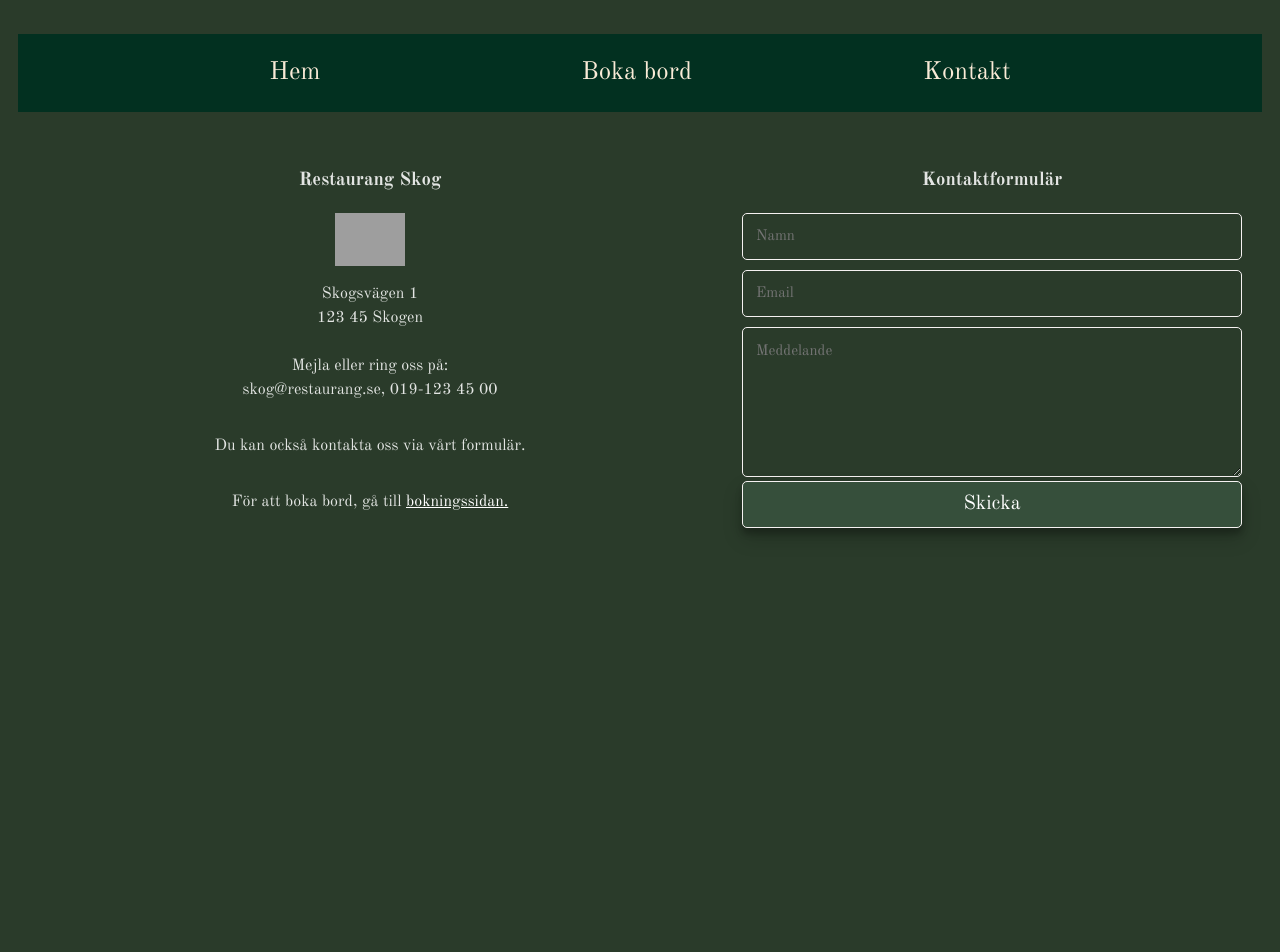
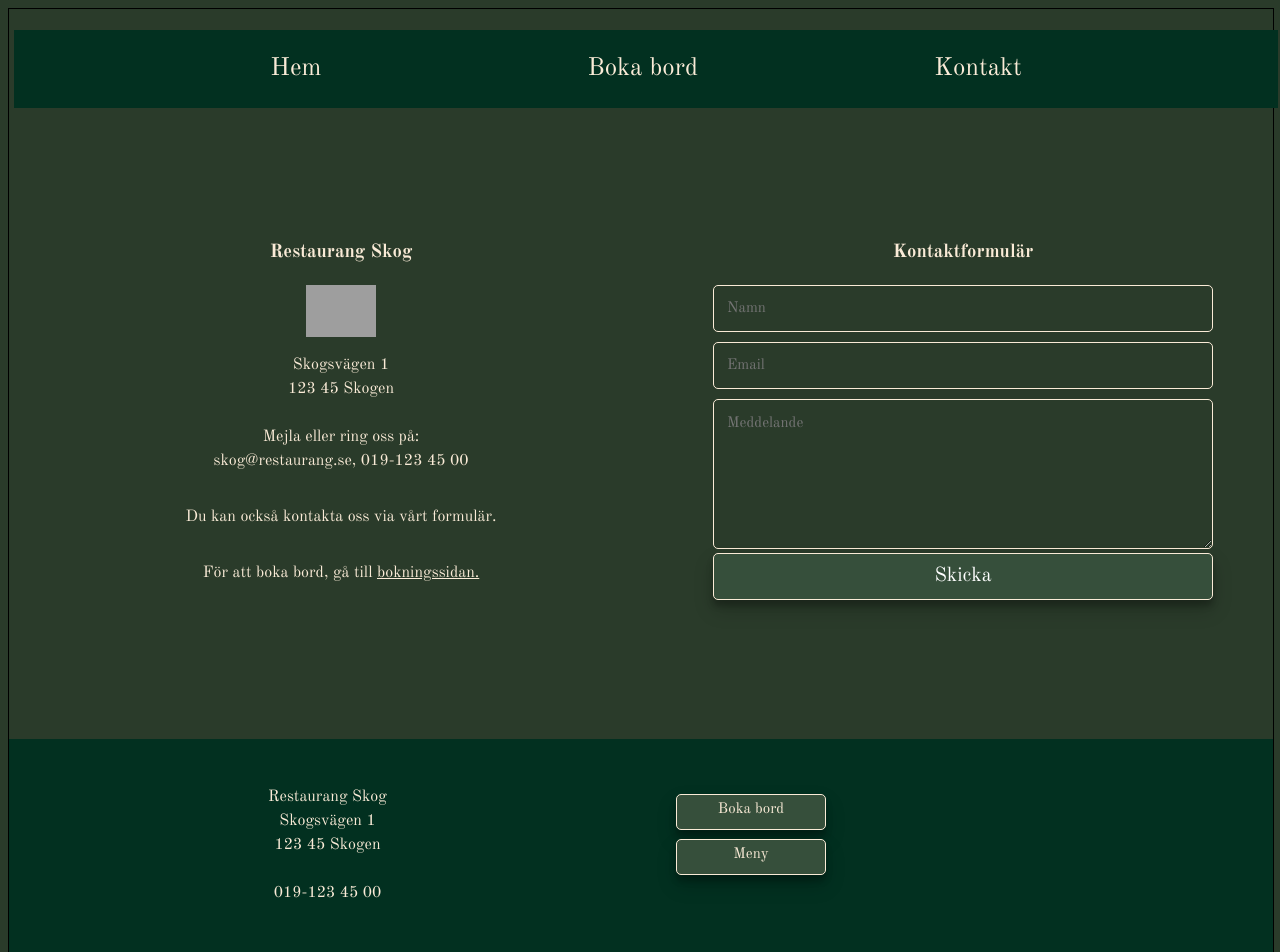
Before and after one commit to Medieinstitutet/the-restaurant-dream-team-6, a React (Vite) app: page /contact in a window 1280 px wide. Shown: the top 952 px of the page. Before the commit the page ends 800 px from the top, so only its background shows below. Built offline with nearby package versions, Linux system fonts and the light colour scheme; grey boxes are pictures that could not be loaded.

Commit message:
added footer and styling and also  made som changes to layout and contactpage.

```diff
--- /dev/null
+++ b/src/components/Footer.tsx
@@ -0,0 +1,26 @@
+
+import { Link } from "react-router-dom";
+
+export const Footer = () => {
+
+  return (
+    <>
+      <div className="wrapper">
+        <div className="footer">
+          <p className="adress">
+            Restaurang Skog <br />
+            Skogsvägen 1 <br />
+            123 45 Skogen <br />
+            <br />
+            019-123 45 00
+          </p>
+          <p className="links">
+            <button><Link to ="/booking">Boka bord</Link></button>
+            <button><Link to ="/menu">Meny</Link></button>
+          </p>
+        </div>
+        <p className="copy">&copy; Skog 2024. All rights reserved.</p>
+      </div>
+    </>
+  );
+};
--- a/src/index.scss
+++ b/src/index.scss
@@ -1,29 +1,22 @@
 
 #root {
-  max-width: 1280px;
+  // max-width: 1280px;
   margin: 0 auto;
-  // padding: 2rem;
-  padding: 10px;
+  padding: 0;
   text-align: center;
+  border: 1px solid black;
+
 }
 
 
-:root {
+body {
   font-family:"Old Standard TT", serif;
   line-height: 1.5;
-  font-weight: 400;
-
-  color-scheme: light dark;
-  color: rgba(255, 255, 255, 0.87);
+   color: antiquewhite;
   background-color: #2a3b2a;
-
-  font-synthesis: none;
-  text-rendering: optimizeLegibility;
-  -webkit-font-smoothing: antialiased;
-  -moz-osx-font-smoothing: grayscale;
 }
 
 a {
-  color: white;
+  color: antiquewhite;
 
 }
--- a/src/pages/Contact.tsx
+++ b/src/pages/Contact.tsx
@@ -4,7 +4,7 @@ import { ContactForm } from "../components/ContactForm";
 export const Contact = () => {
   return (
     <>
-      <div className="contact">
+      <div className="contact-container">
         <ContactForm />
       </div>
     </>
--- a/src/pages/Layout.tsx
+++ b/src/pages/Layout.tsx
@@ -1,6 +1,7 @@
 import React from "react";
 import { Outlet } from "react-router-dom";
 import { Navigation } from "../components/Navigation";
+import { Footer } from "../components/Footer";
 
 export const Layout = () => {
   return (
@@ -11,7 +12,9 @@ export const Layout = () => {
       <main>
         <Outlet />
       </main>
-      <footer></footer>
+      <footer>
+        <Footer/>
+      </footer>
     </>
   );
 };
--- a/src/styles/_contact.scss
+++ b/src/styles/_contact.scss
@@ -1,5 +1,6 @@
-.contact {
+.contact-container {
   display: flex;
+  margin-right: 20px;
 }
 
 .contact-form {
@@ -8,10 +9,11 @@
   display: flex;
   flex-direction: column;
   border-radius: 30px;
-  padding: 20px;
+  padding: 40px;
 }
 
 .contact-info {
+  margin-top: 20px;
   flex: 1;
   height: 50vh;
   display: flex;
@@ -29,12 +31,12 @@ form {
   max-width: 500px;
 }
 .contact-input {
-  color: white;
+  color: antiquewhite;
   font-family: "Old Standard TT", serif;
   font-size: 15px;
   border-radius: 5px;
   background-color: transparent;
-  border: 1px solid #f5f1f1;
+  border: 1px solid antiquewhite;
   padding: 13px;
   margin-bottom: 10px;
   width: 100%;
@@ -52,7 +54,7 @@ textarea {
   width: 100%;
   background: #364f3b;
   border-radius: 5px;
-  border: 1px solid #f5f1f1;
+  border: 1px solid antiquewhite;
   cursor: pointer;
   color: white;
   font-size: 20px;
@@ -65,11 +67,11 @@ textarea {
 }
 
 [type="submit"]:hover {
-  background: #293c2c;
+  background-color: #023020;
 }
 
 @media (max-width: 768px) {
-  .contact {
+  .contact-container {
     display: block;
   }
 }
--- /dev/null
+++ b/src/styles/_footer.scss
@@ -0,0 +1,49 @@
+.wrapper {
+  background-color: #023020;
+  padding: 10px 5px;
+}
+
+.footer {
+  display: flex;
+
+  .adress,
+  .links {
+    padding: 20px;
+    display: flex;
+    justify-content: center;
+    width: 50%;
+    flex-direction: column;
+  }
+
+}
+
+.copy {
+  font-size: 12px;
+}
+
+button {
+  display: block;
+  width: 150px;
+  margin: 15px;
+  font-family: "Old Standard TT", serif;
+  background: #364f3b;
+  border-radius: 5px;
+  border: 1px solid antiquewhite;
+  cursor: pointer;
+  color: white;
+  font-size: 15px;
+  padding-top: 5px;
+  padding-bottom: 10px;
+  margin-top: -6px;
+  box-shadow:
+    rgba(0, 0, 0, 0.19) 0px 10px 20px,
+    rgba(0, 0, 0, 0.23) 0px 6px 6px;
+
+  &:hover {
+    background-color: #023020;
+  }
+
+  a {
+    text-decoration: none;
+  }
+}
--- /dev/null
+++ b/src/styles/_layout.scss
@@ -0,0 +1,25 @@
+#root {
+  max-width: 1280px;
+  margin: 0 auto;
+  padding: 0 auto;
+  text-align: center;
+  width: 100%;
+  flex-direction: column;
+  display: flex;
+}
+
+header {
+  width: 100%;
+  min-height: 20dvh;
+  margin: 5px;
+}
+
+main {
+  width: 100%;
+  min-height: 70dvh;
+}
+
+footer {
+  width: 100%;
+  min-height: 10dvh;
+}
--- a/src/styles/main.scss
+++ b/src/styles/main.scss
@@ -1,2 +1,4 @@
 @use "./nav";
 @use "./contact";
+@use "./layout";
+@use "./footer";
```
